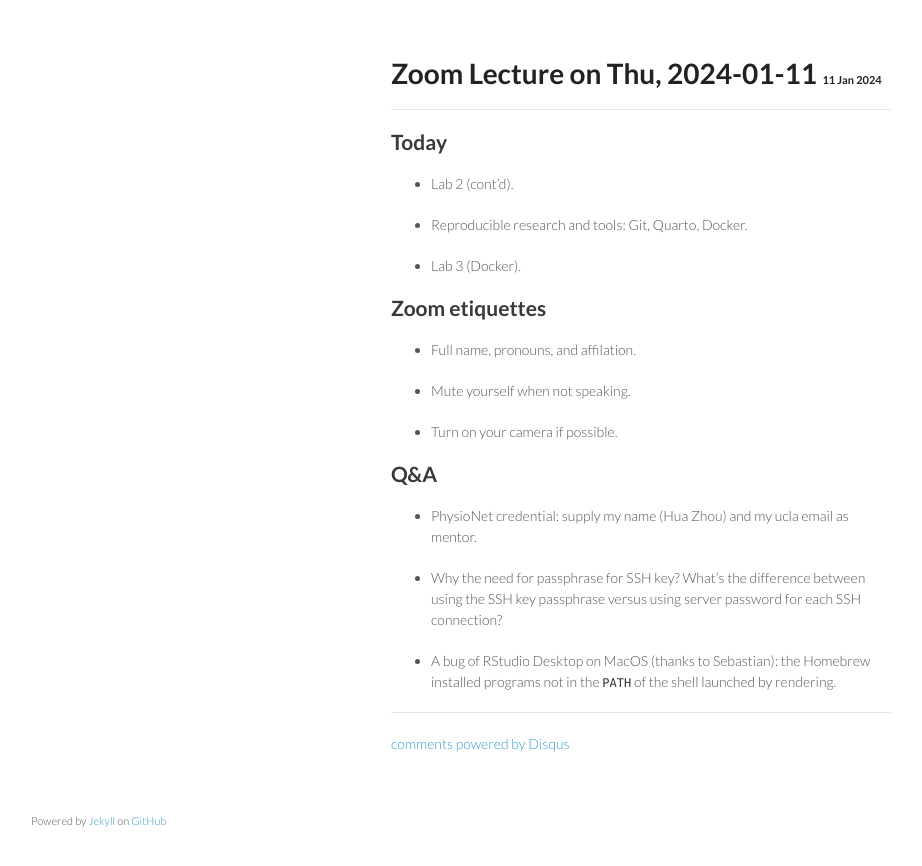
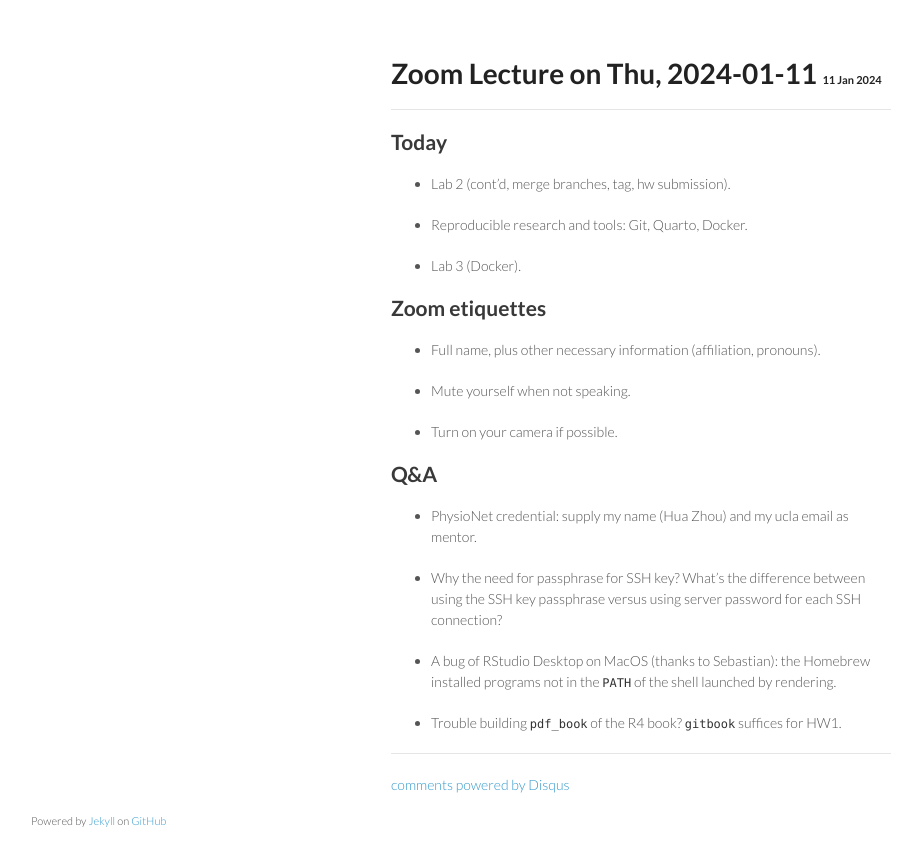
Before and after one commit to ucla-biostat-203b/2024winter, a Jekyll site: the page built from _posts/2024-01-11-lec80.md, in a window 1280 px wide. Shown: the top 866 px of the page, without its empty margins (179-1101 px from the left). Built offline with Jekyll 4.4.1, drawn with Linux system fonts in a browser that asks for light colours; comment, search, counter and statistics services are not loaded.

```diff
--- a/_posts/2024-01-11-lec80.md
+++ b/_posts/2024-01-11-lec80.md
@@ -6,7 +6,7 @@ category: biostat203bwinter2024lec80
 
 ## Today
 
-* Lab 2 (cont'd).
+* Lab 2 (cont'd, merge branches, tag, hw submission).
 
 * Reproducible research and tools: Git, Quarto, Docker.
 
@@ -14,7 +14,7 @@ category: biostat203bwinter2024lec80
 
 ## Zoom etiquettes
 
-* Full name, pronouns, and affilation.
+* Full name, plus other necessary information (affiliation, pronouns).
 
 * Mute yourself when not speaking.
 
@@ -27,3 +27,5 @@ category: biostat203bwinter2024lec80
 * Why the need for passphrase for SSH key? What's the difference between using the SSH key passphrase versus using server password for each SSH connection?
 
 * A bug of RStudio Desktop on MacOS (thanks to Sebastian): the Homebrew installed programs not in the `PATH` of the shell launched by rendering.
+
+* Trouble building `pdf_book` of the R4 book? `gitbook` suffices for HW1.
```
Also changed, not shown: _posts/2024-01-11-lec1.md (+8 -0 lines).
